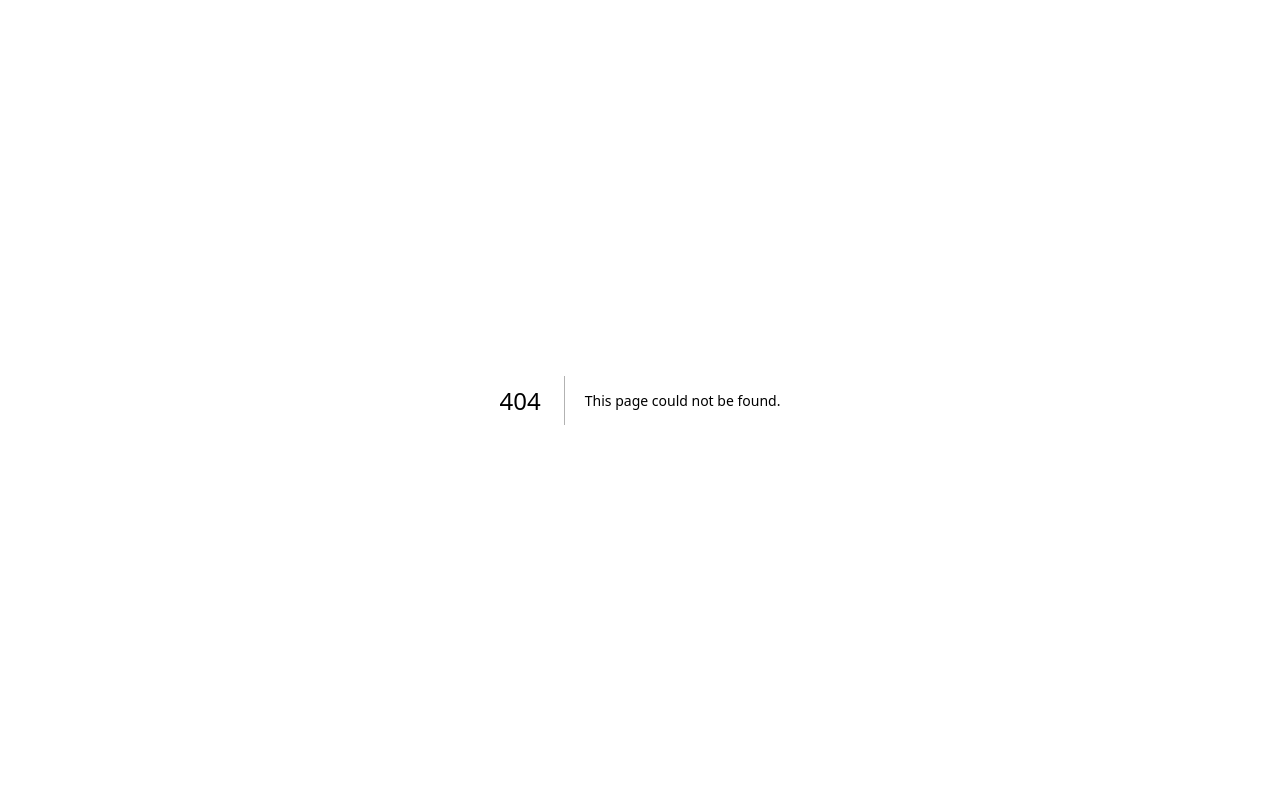
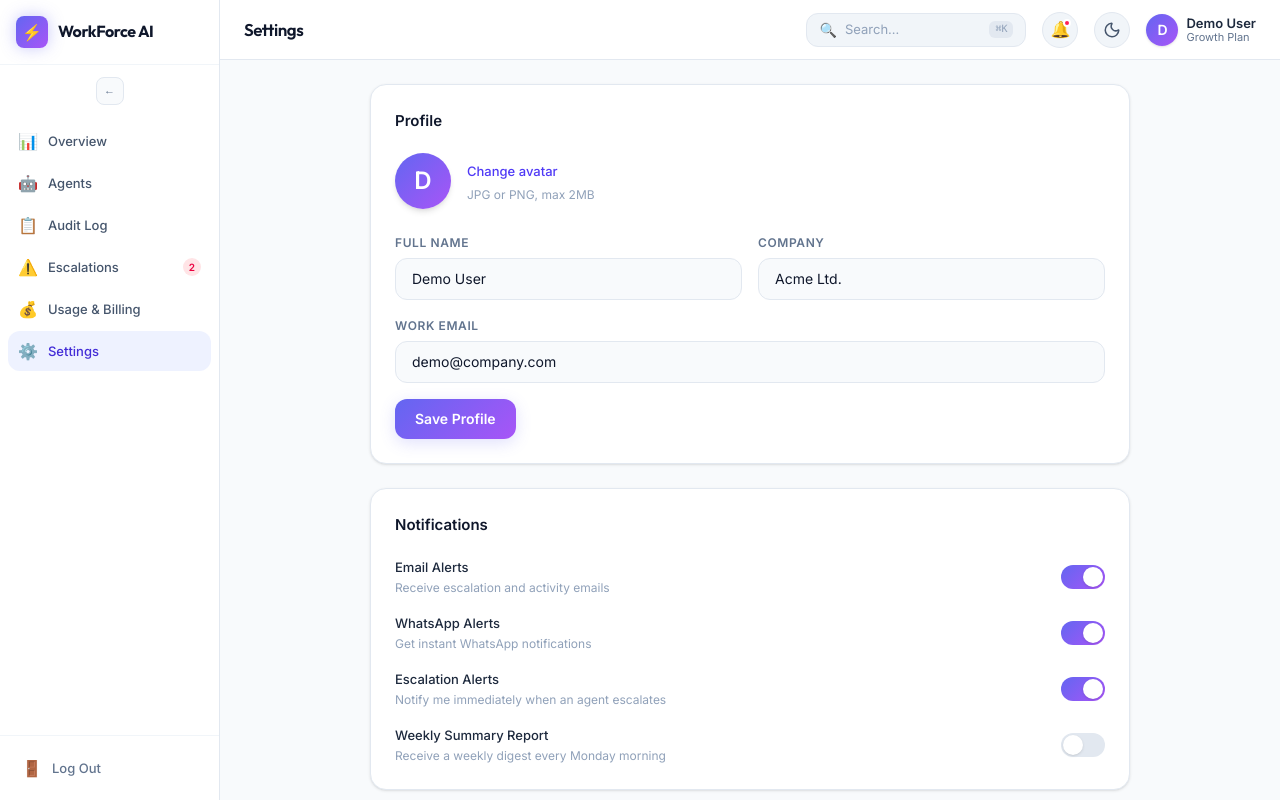
Before and after one commit to Pipe7-sudo/Agentic, a Next.js app in the folder frontend/: page /settings in a window 1280 px wide. Before the commit this address had no page. Built offline with nearby package versions, Linux system fonts and the light colour scheme.

Commit message:
feat(dashboard): add Settings page with profile, notifications, integrations, danger zone

```diff
--- /dev/null
+++ b/frontend/src/app/(dashboard)/settings/page.tsx
@@ -0,0 +1,130 @@
+'use client';
+import { useState } from 'react';
+
+const INTEGRATIONS = [
+  { name: 'WhatsApp Business', icon: '💬', desc: 'Route customer messages and escalations via WhatsApp.',  status: 'connected' },
+  { name: 'Gmail / Email',     icon: '📧', desc: 'Send and receive emails from your agents.',             status: 'connected' },
+  { name: 'Slack',             icon: '🔔', desc: 'Receive escalation alerts and activity in Slack.',       status: 'disconnected' },
+  { name: 'QuickBooks',        icon: '📒', desc: 'Sync invoice and finance data with QuickBooks.',         status: 'disconnected' },
+  { name: 'Zoho CRM',          icon: '📊', desc: 'Push customer interactions and records to Zoho.',        status: 'disconnected' },
+  { name: 'Google Drive',      icon: '📁', desc: 'Store and retrieve agent-generated reports and files.',  status: 'disconnected' },
+];
+
+export default function SettingsPage() {
+  const [profile, setProfile] = useState({ name: 'Demo User', email: 'demo@company.com', company: 'Acme Ltd.' });
+  const [notif, setNotif] = useState({ email: true, whatsapp: true, escalations: true, weeklyReport: false });
+  const [saved, setSaved] = useState(false);
+
+  const handleSave = (e: React.FormEvent) => {
+    e.preventDefault();
+    setSaved(true);
+    setTimeout(() => setSaved(false), 2500);
+  };
+
+  return (
+    <div className="max-w-[760px] mx-auto flex flex-col gap-6">
+      {/* Profile */}
+      <div className="bg-white dark:bg-[#080812] border border-slate-200 dark:border-white/[0.07] rounded-2xl p-6 shadow-sm dark:shadow-none">
+        <h3 className="font-semibold text-[15px] text-slate-900 dark:text-white mb-5">Profile</h3>
+        <form onSubmit={handleSave} className="flex flex-col gap-4">
+          <div className="flex items-center gap-4 mb-2">
+            <div className="w-14 h-14 rounded-full gradient-bg flex items-center justify-center text-2xl font-bold text-white shadow-md">
+              {profile.name.charAt(0)}
+            </div>
+            <div>
+              <button type="button" className="text-[13px] font-medium text-indigo-600 dark:text-indigo-400 hover:underline">Change avatar</button>
+              <p className="text-[12px] text-slate-400 dark:text-slate-600 mt-0.5">JPG or PNG, max 2MB</p>
+            </div>
+          </div>
+          <div className="grid grid-cols-1 sm:grid-cols-2 gap-4">
+            <div>
+              <label className="block text-[12px] font-semibold text-slate-500 dark:text-slate-500 uppercase tracking-wider mb-1.5">Full Name</label>
+              <input value={profile.name} onChange={e => setProfile(p => ({ ...p, name: e.target.value }))}
+                className="w-full px-4 py-2.5 rounded-xl border border-slate-200 dark:border-white/[0.07] bg-slate-50 dark:bg-white/[0.03] text-sm text-slate-900 dark:text-white focus:outline-none focus:ring-2 focus:ring-indigo-500/50 transition-all" />
+            </div>
+            <div>
+              <label className="block text-[12px] font-semibold text-slate-500 dark:text-slate-500 uppercase tracking-wider mb-1.5">Company</label>
+              <input value={profile.company} onChange={e => setProfile(p => ({ ...p, company: e.target.value }))}
+                className="w-full px-4 py-2.5 rounded-xl border border-slate-200 dark:border-white/[0.07] bg-slate-50 dark:bg-white/[0.03] text-sm text-slate-900 dark:text-white focus:outline-none focus:ring-2 focus:ring-indigo-500/50 transition-all" />
+            </div>
+          </div>
+          <div>
+            <label className="block text-[12px] font-semibold text-slate-500 dark:text-slate-500 uppercase tracking-wider mb-1.5">Work Email</label>
+            <input type="email" value={profile.email} onChange={e => setProfile(p => ({ ...p, email: e.target.value }))}
+              className="w-full px-4 py-2.5 rounded-xl border border-slate-200 dark:border-white/[0.07] bg-slate-50 dark:bg-white/[0.03] text-sm text-slate-900 dark:text-white focus:outline-none focus:ring-2 focus:ring-indigo-500/50 transition-all" />
+          </div>
+          <div className="flex items-center gap-3">
+            <button type="submit"
+              className="px-5 py-2.5 rounded-xl text-sm font-semibold text-white gradient-bg shadow-[0_4px_16px_rgba(99,102,241,0.2)] hover:-translate-y-px transition-all">
+              Save Profile
+            </button>
+            {saved && <span className="text-[13px] text-emerald-600 dark:text-emerald-400 font-medium animate-fade-up">✓ Changes saved</span>}
+          </div>
+        </form>
+      </div>
+
+      {/* Notifications */}
+      <div className="bg-white dark:bg-[#080812] border border-slate-200 dark:border-white/[0.07] rounded-2xl p-6 shadow-sm dark:shadow-none">
+        <h3 className="font-semibold text-[15px] text-slate-900 dark:text-white mb-5">Notifications</h3>
+        <div className="flex flex-col gap-4">
+          {([
+            { key: 'email',        label: 'Email Alerts',         desc: 'Receive escalation and activity emails' },
+            { key: 'whatsapp',     label: 'WhatsApp Alerts',      desc: 'Get instant WhatsApp notifications' },
+            { key: 'escalations',  label: 'Escalation Alerts',    desc: 'Notify me immediately when an agent escalates' },
+            { key: 'weeklyReport', label: 'Weekly Summary Report', desc: 'Receive a weekly digest every Monday morning' },
+          ] as const).map(n => (
+            <div key={n.key} className="flex items-center justify-between">
+              <div>
+                <div className="text-[13px] font-medium text-slate-800 dark:text-slate-200">{n.label}</div>
+                <div className="text-[12px] text-slate-400 dark:text-slate-600">{n.desc}</div>
+              </div>
+              <button
+                onClick={() => setNotif(prev => ({ ...prev, [n.key]: !prev[n.key] }))}
+                className={`relative w-11 h-6 rounded-full transition-all duration-200 ${notif[n.key] ? 'gradient-bg' : 'bg-slate-200 dark:bg-white/[0.12]'}`}
+              >
+                <span className={`absolute top-0.5 w-5 h-5 bg-white rounded-full shadow transition-all duration-200 ${notif[n.key] ? 'left-[22px]' : 'left-0.5'}`} />
+              </button>
+            </div>
+          ))}
+        </div>
+      </div>
+
+      {/* Integrations */}
+      <div className="bg-white dark:bg-[#080812] border border-slate-200 dark:border-white/[0.07] rounded-2xl p-6 shadow-sm dark:shadow-none">
+        <h3 className="font-semibold text-[15px] text-slate-900 dark:text-white mb-5">Integrations</h3>
+        <div className="grid grid-cols-1 sm:grid-cols-2 gap-3">
+          {INTEGRATIONS.map(intg => (
+            <div key={intg.name} className="flex items-center gap-3 p-4 border border-slate-100 dark:border-white/[0.05] rounded-xl hover:border-slate-200 dark:hover:border-white/[0.1] transition-all">
+              <span className="text-xl shrink-0">{intg.icon}</span>
+              <div className="flex-1 min-w-0">
+                <div className="text-[13px] font-medium text-slate-800 dark:text-slate-200">{intg.name}</div>
+                <div className="text-[11px] text-slate-400 dark:text-slate-600 truncate">{intg.desc}</div>
+              </div>
+              <button className={`text-[11px] font-semibold px-2.5 py-1 rounded-lg shrink-0 transition-all ${
+                intg.status === 'connected'
+                  ? 'bg-emerald-50 dark:bg-emerald-500/10 text-emerald-600 dark:text-emerald-400 hover:bg-rose-50 dark:hover:bg-rose-500/10 hover:text-rose-600 dark:hover:text-rose-400'
+                  : 'bg-indigo-50 dark:bg-indigo-500/10 text-indigo-600 dark:text-indigo-400 hover:bg-indigo-100 dark:hover:bg-indigo-500/15'
+              }`}>
+                {intg.status === 'connected' ? 'Connected' : 'Connect'}
+              </button>
+            </div>
+          ))}
+        </div>
+      </div>
+
+      {/* Danger Zone */}
+      <div className="bg-white dark:bg-[#080812] border border-rose-200 dark:border-rose-500/20 rounded-2xl p-6 shadow-sm dark:shadow-none">
+        <h3 className="font-semibold text-[15px] text-rose-600 dark:text-rose-400 mb-1">Danger Zone</h3>
+        <p className="text-sm text-slate-500 dark:text-slate-400 mb-5">These actions are permanent and cannot be undone.</p>
+        <div className="flex flex-col sm:flex-row gap-3">
+          <button className="px-5 py-2.5 rounded-xl border border-rose-200 dark:border-rose-500/25 bg-rose-50 dark:bg-rose-500/10 text-rose-600 dark:text-rose-400 text-sm font-semibold hover:bg-rose-100 dark:hover:bg-rose-500/15 transition-all">
+            Pause All Agents
+          </button>
+          <button className="px-5 py-2.5 rounded-xl bg-rose-500 hover:bg-rose-600 text-white text-sm font-semibold transition-all">
+            Delete Account
+          </button>
+        </div>
+      </div>
+    </div>
+  );
+}
```
